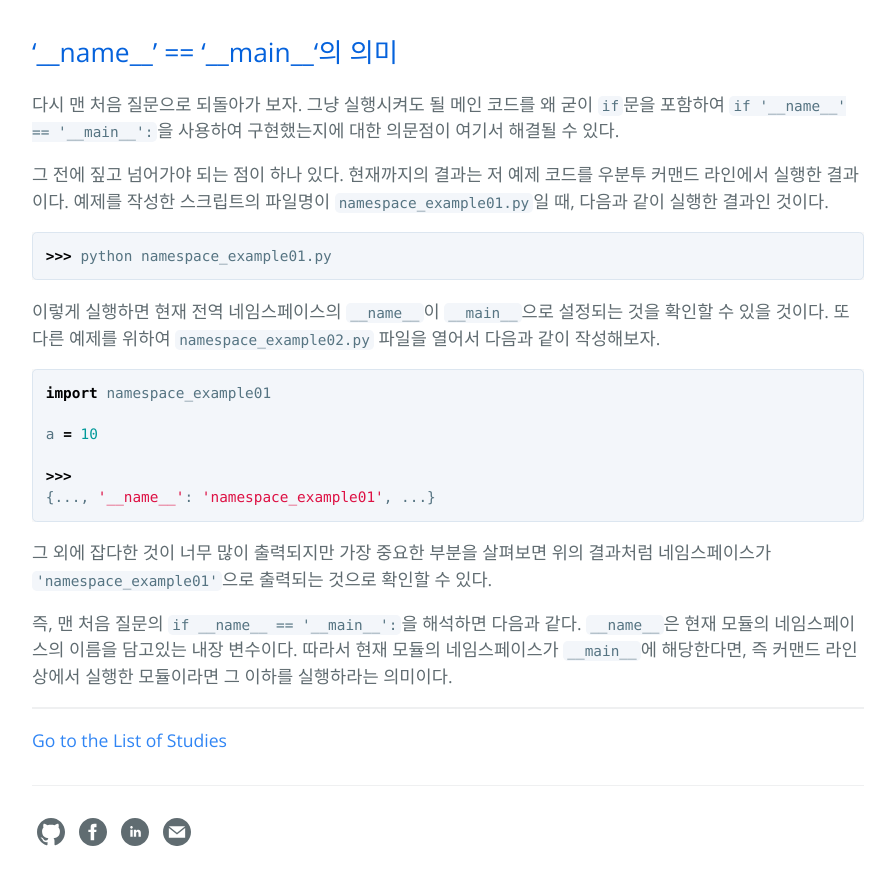
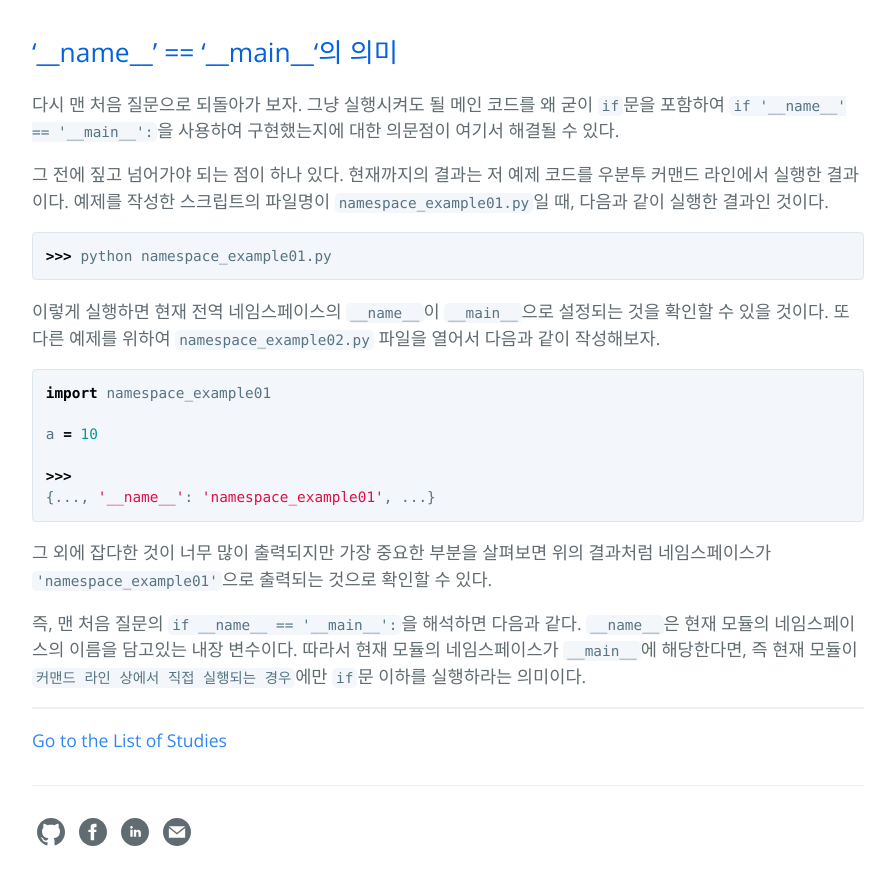
Before and after one commit to hcnoh/hcnoh.github.io, a Jekyll site: the page built from _posts/2019-01-30-python-namespace.md, in a window 1280 px wide and 900 px high, scrolled down 5041 px. Shown: the top 885 px of the window, without its empty margins (192-1087 px from the left). Built offline with Jekyll 4.4.1, drawn with Linux system fonts in a browser that asks for light colours; comment, search, counter and statistics services are not loaded.

Commit message:
Update 2019-01-30-python-namespace.md

```diff
--- a/_posts/2019-01-30-python-namespace.md
+++ b/_posts/2019-01-30-python-namespace.md
@@ -173,4 +173,4 @@ a = 10
 
 그 외에 잡다한 것이 너무 많이 출력되지만 가장 중요한 부분을 살펴보면 위의 결과처럼 네임스페이스가 `'namespace_example01'`으로 출력되는 것으로 확인할 수 있다.
 
-즉, 맨 처음 질문의 `if __name__ == '__main__':`을 해석하면 다음과 같다. `__name__`은 현재 모듈의 네임스페이스의 이름을 담고있는 내장 변수이다. 따라서 현재 모듈의 네임스페이스가 `__main__`에 해당한다면, 즉 커맨드 라인 상에서 실행한 모듈이라면 그 이하를 실행하라는 의미이다.
+즉, 맨 처음 질문의 `if __name__ == '__main__':`을 해석하면 다음과 같다. `__name__`은 현재 모듈의 네임스페이스의 이름을 담고있는 내장 변수이다. 따라서 현재 모듈의 네임스페이스가 `__main__`에 해당한다면, 즉 현재 모듈이 `커맨드 라인 상에서 직접 실행되는 경우`에만 `if`문 이하를 실행하라는 의미이다.
```
